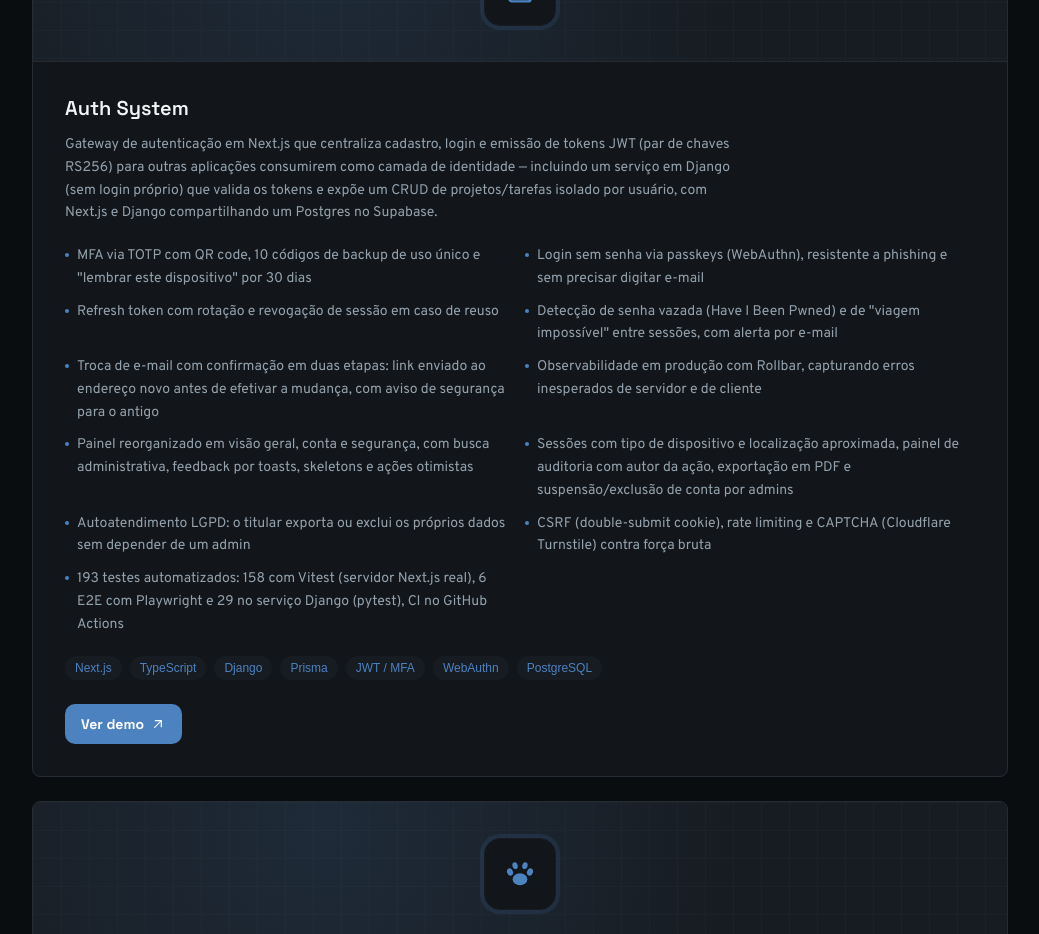
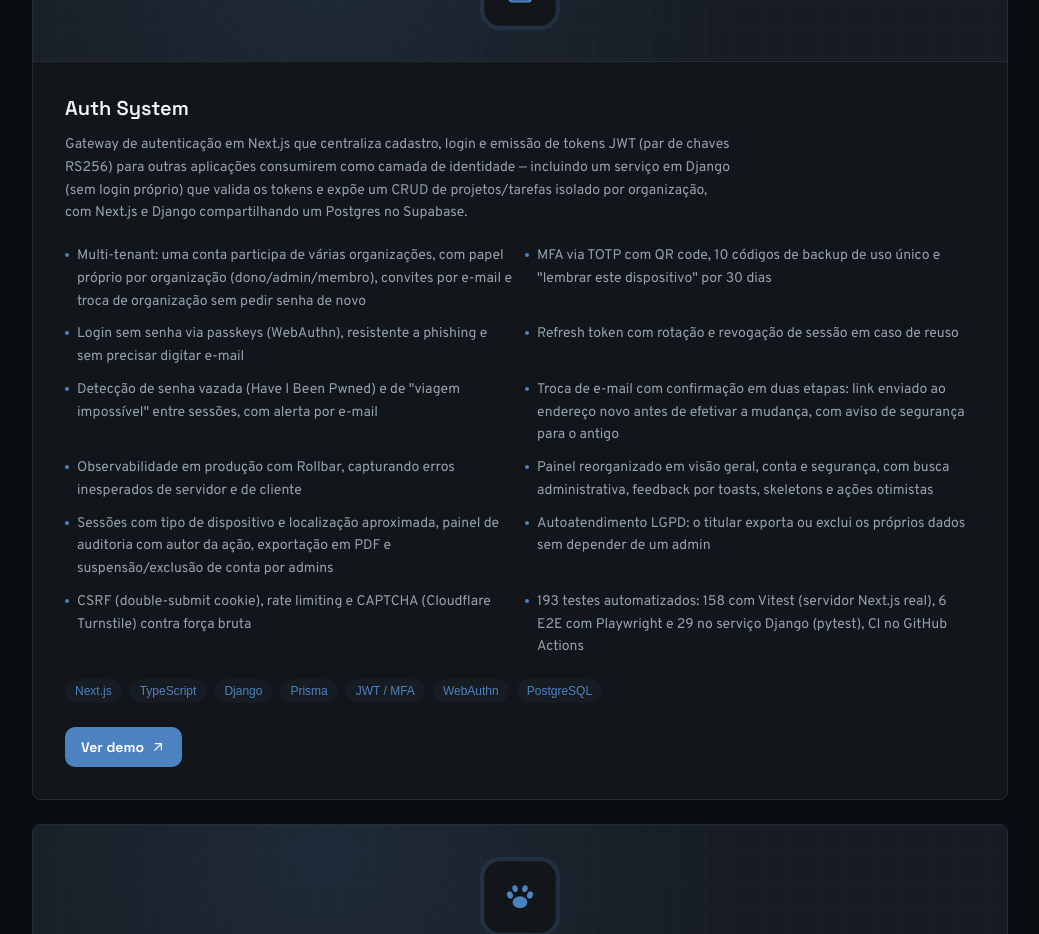
Before and after one commit to pedrolinard/portifolio, a Next.js app: page / in a window 1280 px wide. Shown: the part 2860-3794 px from the top of the page, without its empty margins (120-1159 px from the left). Built offline with nearby package versions, Linux system fonts and the light colour scheme; a web font is replaced by a local one.

Commit message:
Atualiza card do Auth System com suporte a multi-tenant
Reflete o multi-tenant (organizações, papéis, convites por e-mail)
implementado no repo Auth-System e corrige a descrição: o CRUD de
projetos/tarefas do Django agora é isolado por organização, não por
usuário.

```diff
--- a/src/components/Projects.tsx
+++ b/src/components/Projects.tsx
@@ -19,8 +19,9 @@ const projects: Project[] = [
     title: "Auth System",
     icon: LockIcon,
     description:
-      "Gateway de autenticação em Next.js que centraliza cadastro, login e emissão de tokens JWT (par de chaves RS256) para outras aplicações consumirem como camada de identidade — incluindo um serviço em Django (sem login próprio) que valida os tokens e expõe um CRUD de projetos/tarefas isolado por usuário, com Next.js e Django compartilhando um Postgres no Supabase.",
+      "Gateway de autenticação em Next.js que centraliza cadastro, login e emissão de tokens JWT (par de chaves RS256) para outras aplicações consumirem como camada de identidade — incluindo um serviço em Django (sem login próprio) que valida os tokens e expõe um CRUD de projetos/tarefas isolado por organização, com Next.js e Django compartilhando um Postgres no Supabase.",
     highlights: [
+      "Multi-tenant: uma conta participa de várias organizações, com papel próprio por organização (dono/admin/membro), convites por e-mail e troca de organização sem pedir senha de novo",
       "MFA via TOTP com QR code, 10 códigos de backup de uso único e \"lembrar este dispositivo\" por 30 dias",
       "Login sem senha via passkeys (WebAuthn), resistente a phishing e sem precisar digitar e-mail",
       "Refresh token com rotação e revogação de sessão em caso de reuso",
```
